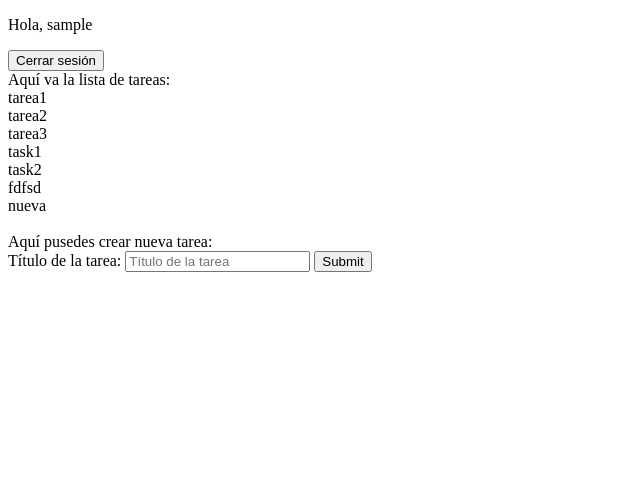
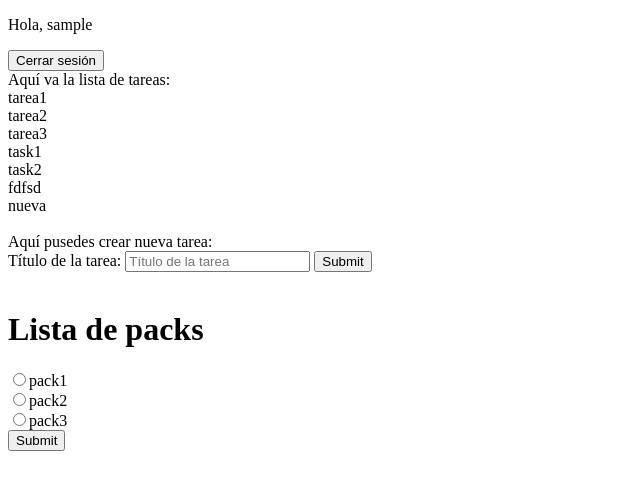
Before and after one commit to aaaleksandra1303/GestorDeTareas, a PHP site: page /client_profile.php in a window 1280 px wide. Shown: the top 490 px of the page, without its empty margins (0-640 px from the left). Run offline with PHP 8.4, Linux system fonts and the light colour scheme; the visitor is signed in with stand-in values (Sample User, id 1).

Commit message:
Añadida línea que falta

```diff
--- a/client_profile.php
+++ b/client_profile.php
@@ -76,6 +76,7 @@ else{
 	<?php include 'tasks_list.php'; ?><br>
 	Aquí pusedes crear nueva tarea: <br>
 	<?php include 'task_form.php'; ?><br>
+    <?php include 'packs_form.php';?>
 
 
 </body>
```
